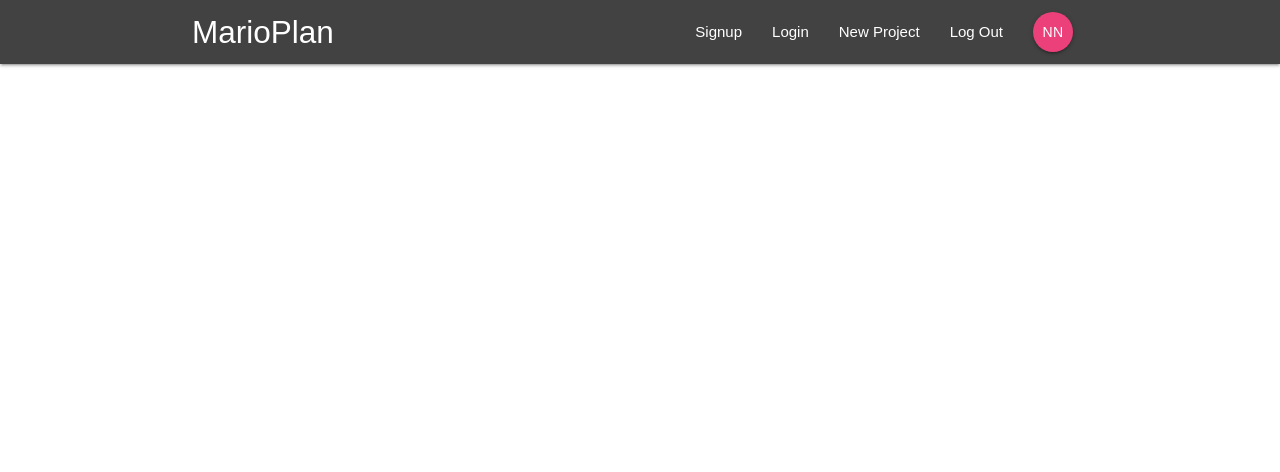
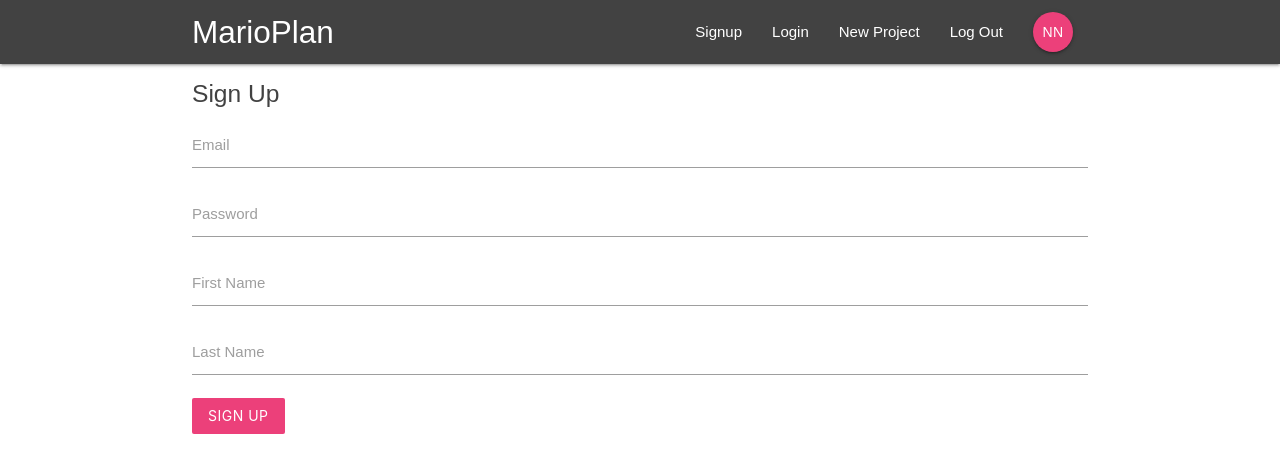
Before and after one commit to iamshaunjp/React-Redux-Firebase-App, a React (Create React App) app in the folder marioplan/: page /signup in a window 1280 px wide. Shown: the top 472 px of the page. Built offline with nearby package versions, Linux system fonts and the light colour scheme.

Commit message:
lesson-8

```diff
--- a/marioplan/public/index.html
+++ b/marioplan/public/index.html
@@ -40,5 +40,6 @@
       To begin the development, run `npm start` or `yarn start`.
       To create a production bundle, use `npm run build` or `yarn build`.
     -->
+    <script src="https://cdnjs.cloudflare.com/ajax/libs/materialize/1.0.0-beta/js/materialize.min.js"></script>
   </body>
 </html>
--- a/marioplan/src/App.js
+++ b/marioplan/src/App.js
@@ -3,6 +3,8 @@
 import Navbar from './components/layout/Navbar'
 import Dashboard from './components/dashboard/Dashboard'
 import ProjectDetails from './components/projects/ProjectDetails'
+import SignIn from './components/auth/SignIn'
+import SignUp from './components/auth/SignUp'
 
 class App extends Component {
   render() {
@@ -13,6 +15,8 @@
           <Switch>
             <Route exact path='/'component={Dashboard} />
             <Route path='/project/:id' component={ProjectDetails} />
+            <Route path='/signin' component={SignIn} />
+            <Route path='/signup' component={SignUp} />
           </Switch>
         </div>
       </BrowserRouter>
--- a/marioplan/src/components/auth/SignIn.js
+++ b/marioplan/src/components/auth/SignIn.js
@@ -0,0 +1,39 @@
+import React, { Component } from 'react'
+
+class SignIn extends Component {
+  state = {
+    email: '',
+    password: ''
+  }
+  handleChange = (e) => {
+    this.setState({
+      [e.target.id]: e.target.value
+    })
+  }
+  handleSubmit = (e) => {
+    e.preventDefault();
+    console.log(this.state);
+  }
+  render() {
+    return (
+      <div className="container">
+        <form className="white" onSubmit={this.handleSubmit}>
+          <h5 className="grey-text text-darken-3">Sign In</h5>
+          <div className="input-field">
+            <label htmlFor="email">Email</label>
+            <input type="email" id='email' onChange={this.handleChange} />
+          </div>
+          <div className="input-field">
+            <label htmlFor="password">Password</label>
+            <input type="password" id='password' onChange={this.handleChange} />
+          </div>
+          <div className="input-field">
+            <button className="btn pink lighten-1 z-depth-0">Login</button>
+          </div>
+        </form>
+      </div>
+    )
+  }
+}
+
+export default SignIn
--- a/marioplan/src/components/auth/SignUp.js
+++ b/marioplan/src/components/auth/SignUp.js
@@ -0,0 +1,49 @@
+import React, { Component } from 'react'
+
+class SignUp extends Component {
+  state = {
+    email: '',
+    password: '',
+    firstName: '',
+    lastName: '',
+  }
+  handleChange = (e) => {
+    this.setState({
+      [e.target.id]: e.target.value
+    })
+  }
+  handleSubmit = (e) => {
+    e.preventDefault();
+    console.log(this.state);
+  }
+  render() {
+    return (
+      <div className="container">
+        <form className="white" onSubmit={this.handleSubmit}>
+          <h5 className="grey-text text-darken-3">Sign Up</h5>
+          <div className="input-field">
+            <label htmlFor="email">Email</label>
+            <input type="email" id='email' onChange={this.handleChange} />
+          </div>
+          <div className="input-field">
+            <label htmlFor="password">Password</label>
+            <input type="password" id='password' onChange={this.handleChange} />
+          </div>
+          <div className="input-field">
+            <label htmlFor="firstName">First Name</label>
+            <input type="text" id='firstName' onChange={this.handleChange} />
+          </div>
+          <div className="input-field">
+            <label htmlFor="lastName">Last Name</label>
+            <input type="text" id='lastName' onChange={this.handleChange} />
+          </div>
+          <div className="input-field">
+            <button className="btn pink lighten-1 z-depth-0">Sign Up</button>
+          </div>
+        </form>
+      </div>
+    )
+  }
+}
+
+export default SignUp
```
